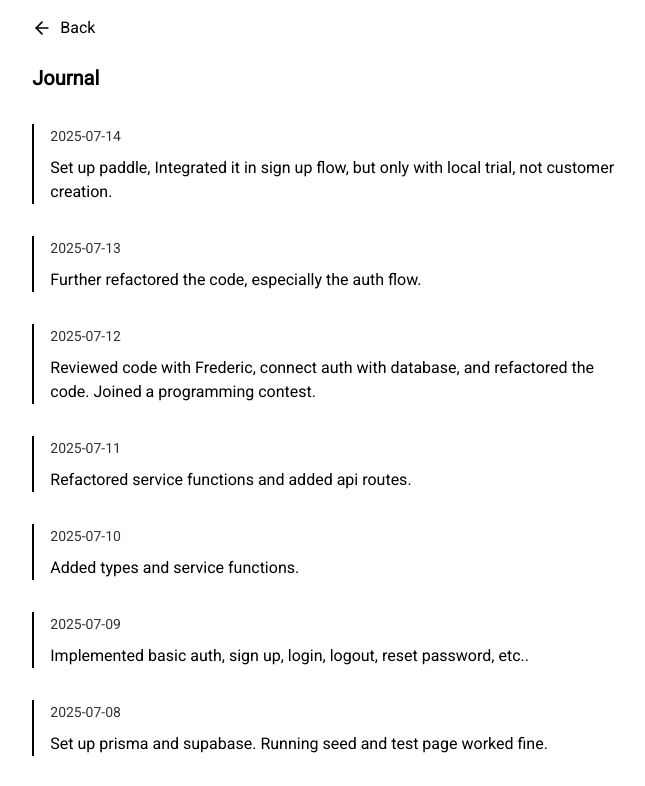
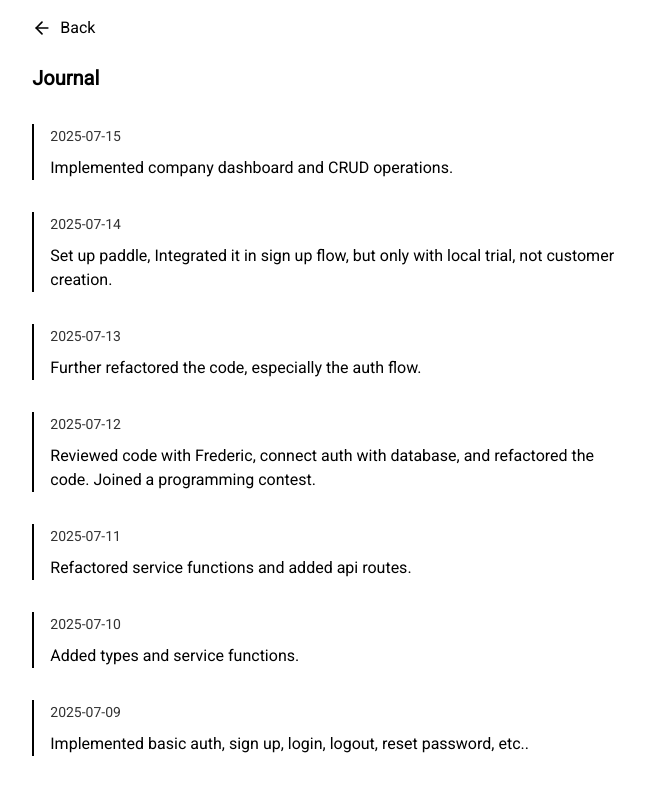
Before and after one commit to minamicode/minamicode.com, a Next.js app: page /journal in a window 1280 px wide. Shown: the top 786 px of the page, without its empty margins (309-954 px from the left). Built offline with nearby package versions, Linux system fonts and the light colour scheme.

Commit message:
add a journal entry

```diff
--- a/src/app/_components/JournalEntries.tsx
+++ b/src/app/_components/JournalEntries.tsx
@@ -6,6 +6,10 @@ type JournalEntry = {
 };
 
 const entries: JournalEntry[] = [
+  {
+    date: "2025-07-15",
+    text: "Implemented company dashboard and CRUD operations.",
+  },
   {
     date: "2025-07-14",
     text: "Set up paddle, Integrated it in sign up flow, but only with local trial, not customer creation.",
```
